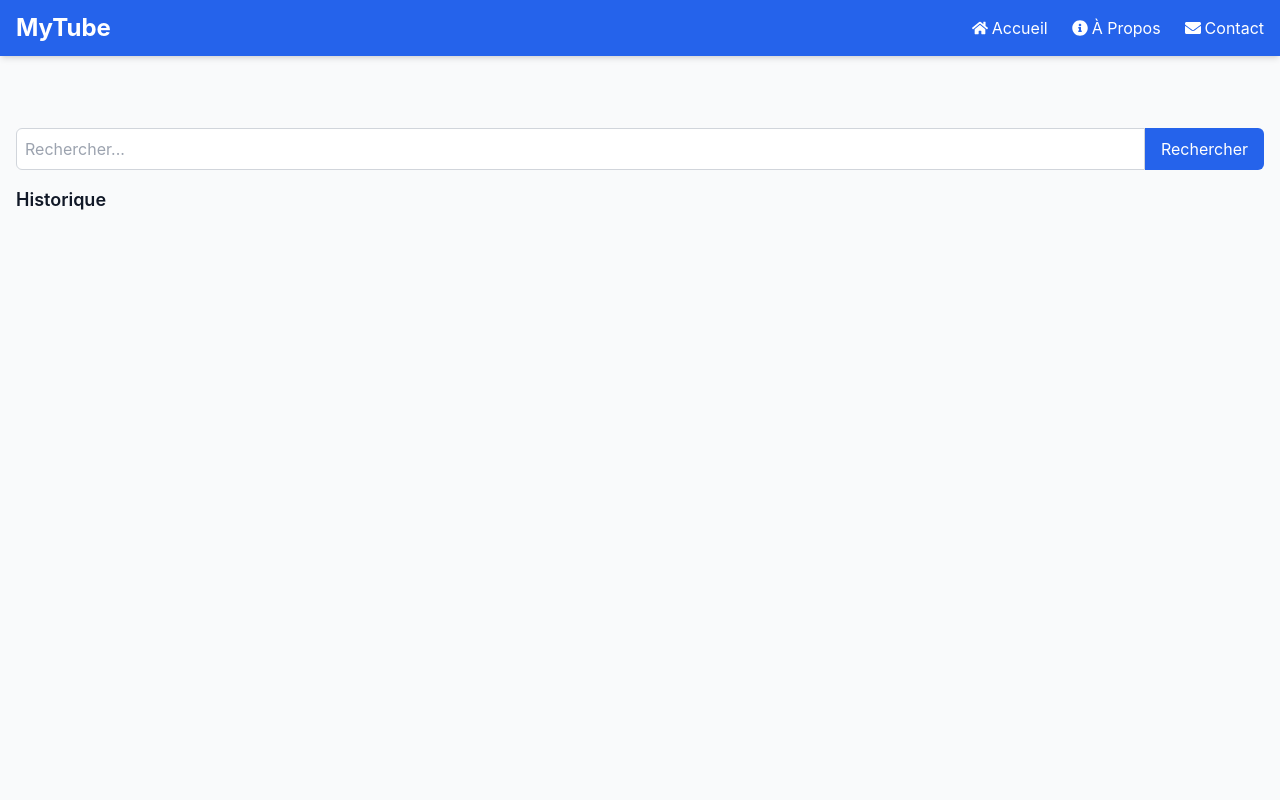
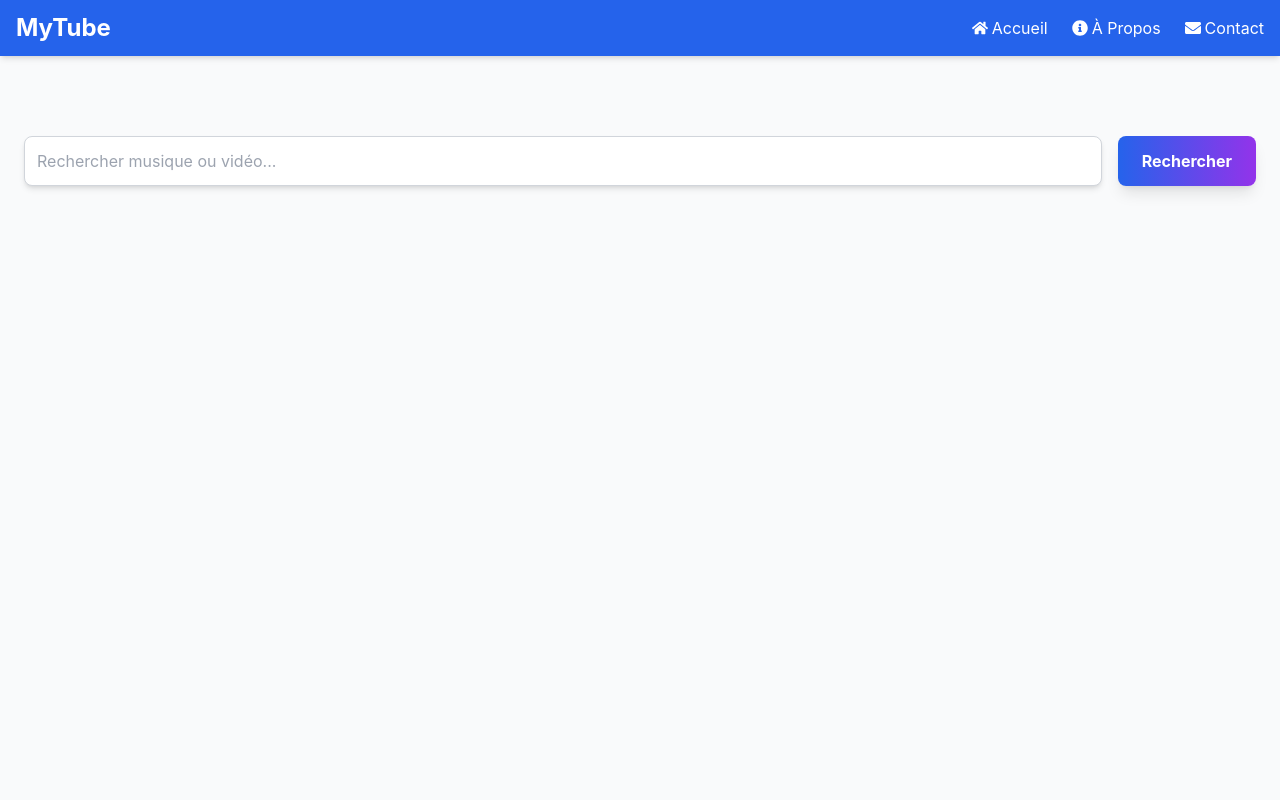
Before and after one commit to Crazynotdev/My-Tube, a Next.js app: page / in a window 1280 px wide. Shown: the top 800 px of the page. Built offline with nearby package versions, Linux system fonts and the light colour scheme.

Commit message:
Update page.tsx

```diff
--- a/app/page.tsx
+++ b/app/page.tsx
@@ -5,9 +5,19 @@ import AdBanner from "./components/AdBanner";
 import ResultCard from "./components/ResultCard";
 import { useInView } from "react-intersection-observer";
 
+interface Result {
+  id: string;
+  title: string;
+  thumbnail: string;
+  duration: string;
+  views: string;
+  source: "youtube" | "soundcloud";
+  previewUrl?: string;
+}
+
 export default function Home() {
   const [query, setQuery] = useState("");
-  const [results, setResults] = useState<any[]>([]);
+  const [results, setResults] = useState<Result[]>([]);
   const [page, setPage] = useState(1);
   const [hasMore, setHasMore] = useState(true);
   const [loading, setLoading] = useState(false);
@@ -24,11 +34,12 @@ export default function Home() {
     setLoading(true);
     try {
       const res = await fetch(`/api/search?query=${encodeURIComponent(newQuery)}&page=${page}`);
-      const data = await res.json();
+      if (!res.ok) throw new Error("Erreur API");
+      const data: Result[] = await res.json();
       setResults(append ? [...results, ...data] : data);
       setHasMore(data.length > 0);
       if (!append) {
-        const newHistory = [newQuery, ...history.slice(0, 9)];
+        const newHistory = [newQuery, ...history.filter(h => h !== newQuery).slice(0, 9)];
         setHistory(newHistory);
         localStorage.setItem("searchHistory", JSON.stringify(newHistory));
       }
@@ -47,45 +58,57 @@ export default function Home() {
   }, [inView, hasMore, loading, query]);
 
   return (
-    <div className="max-w-7xl mx-auto p-4">
+    <div className="max-w-7xl mx-auto p-6">
+      {/* Bannière principale */}
       <AdBanner format="horizontal" />
-      <div className="flex mb-4">
+
+      {/* Barre de recherche stylée */}
+      <div className="flex flex-col sm:flex-row gap-4 mb-6">
         <input
           type="text"
           value={query}
           onChange={e => setQuery(e.target.value)}
-          placeholder="Rechercher..."
-          className="flex-1 p-2 rounded-l-md border border-gray-300 focus:outline-none focus:ring-2 focus:ring-blue-500"
+          placeholder="Rechercher musique ou vidéo..."
+          className="flex-1 p-3 rounded-lg shadow-md border border-gray-300 dark:border-gray-700 bg-white dark:bg-gray-900 text-gray-900 dark:text-white focus:ring-2 focus:ring-blue-500 focus:outline-none transition-all"
           onKeyDown={e => e.key === "Enter" && handleSearch()}
         />
-        <button onClick={() => handleSearch()} className="bg-blue-600 hover:bg-blue-700 text-white px-4 py-2 rounded-r-md">
+        <button
+          onClick={() => handleSearch()}
+          className="bg-gradient-to-r from-blue-600 to-purple-600 text-white font-bold px-6 py-3 rounded-lg shadow-lg hover:scale-105 transition-transform"
+        >
           Rechercher
         </button>
       </div>
 
-      {/* Historique */}
-      <div className="mb-4">
-        <h3 className="text-lg font-semibold">Historique</h3>
+      {/* Historique de recherche */}
+      {history.length > 0 && (
+        <div className="mb-6">
+          <h3 className="text-xl font-bold mb-3 text-gray-800 dark:text-gray-200">Historique</h3>
           <ul className="flex flex-wrap gap-2">
             {history.map((item, idx) => (
-            <li key={idx} onClick={() => handleSearch(item)} className="bg-gray-200 dark:bg-gray-700 p-1 rounded cursor-pointer hover:bg-gray-300 dark:hover:bg-gray-600">
+              <li
+                key={idx}
+                onClick={() => handleSearch(item)}
+                className="cursor-pointer px-3 py-1 rounded-full bg-gray-200 dark:bg-gray-700 hover:bg-blue-500 dark:hover:bg-blue-600 text-gray-800 dark:text-white hover:text-white transition-colors"
+              >
                 {item}
               </li>
             ))}
           </ul>
         </div>
+      )}
 
       {/* Résultats */}
-      <div className="grid grid-cols-1 sm:grid-cols-2 md:grid-cols-3 lg:grid-cols-4 gap-4">
+      <div className="grid grid-cols-1 sm:grid-cols-2 md:grid-cols-3 lg:grid-cols-4 gap-6">
         {results.map((item, idx) => (
-          <div key={item.id}>
+          <div key={item.id} className="transition-transform hover:scale-105">
             <ResultCard item={item} />
             {(idx + 1) % 4 === 0 && <AdBanner type="native" />}
           </div>
         ))}
       </div>
 
-      {loading && <p className="text-center mt-4">Chargement...</p>}
+      {loading && <p className="text-center mt-6 text-gray-700 dark:text-gray-300 font-semibold">Chargement...</p>}
       {hasMore && <div ref={ref} className="h-10" />}
       <AdBanner format="rectangle" type="display" />
     </div>
```
Lines whose indentation alone changed are shown as unchanged.
